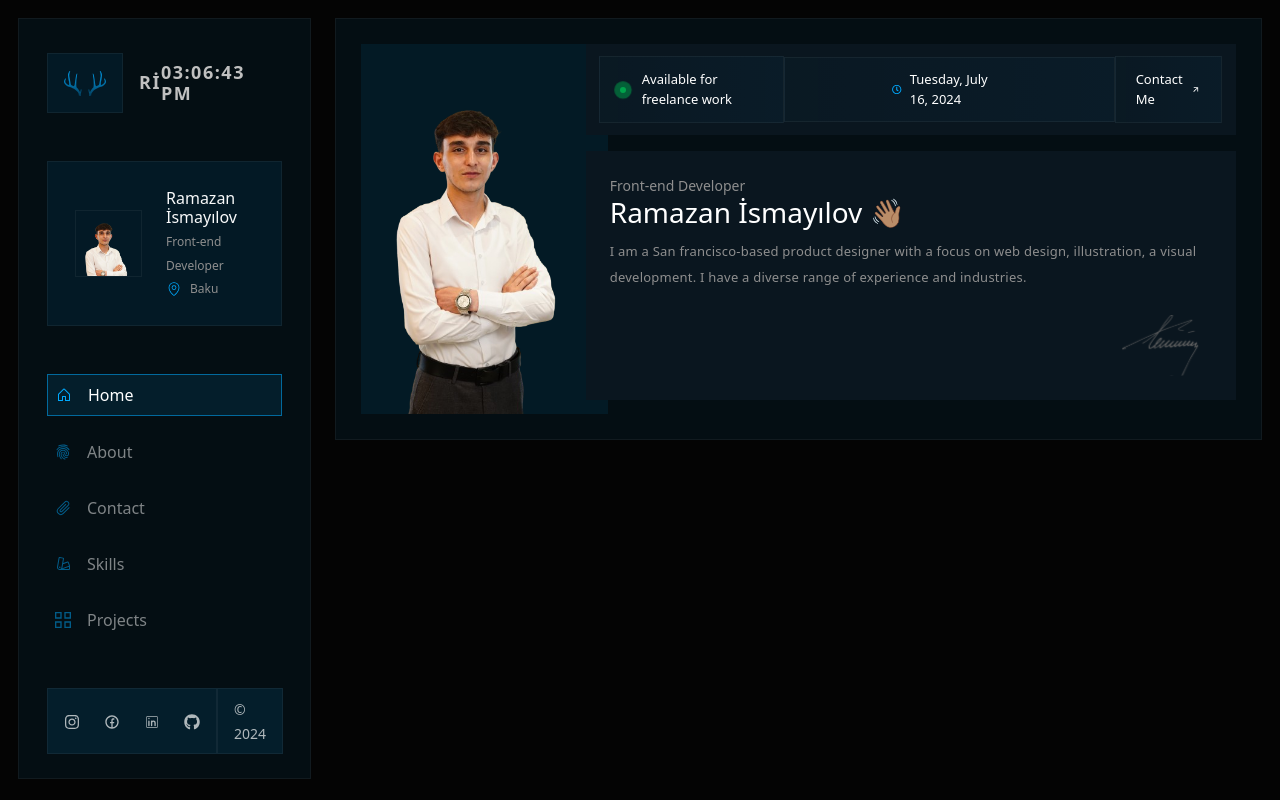
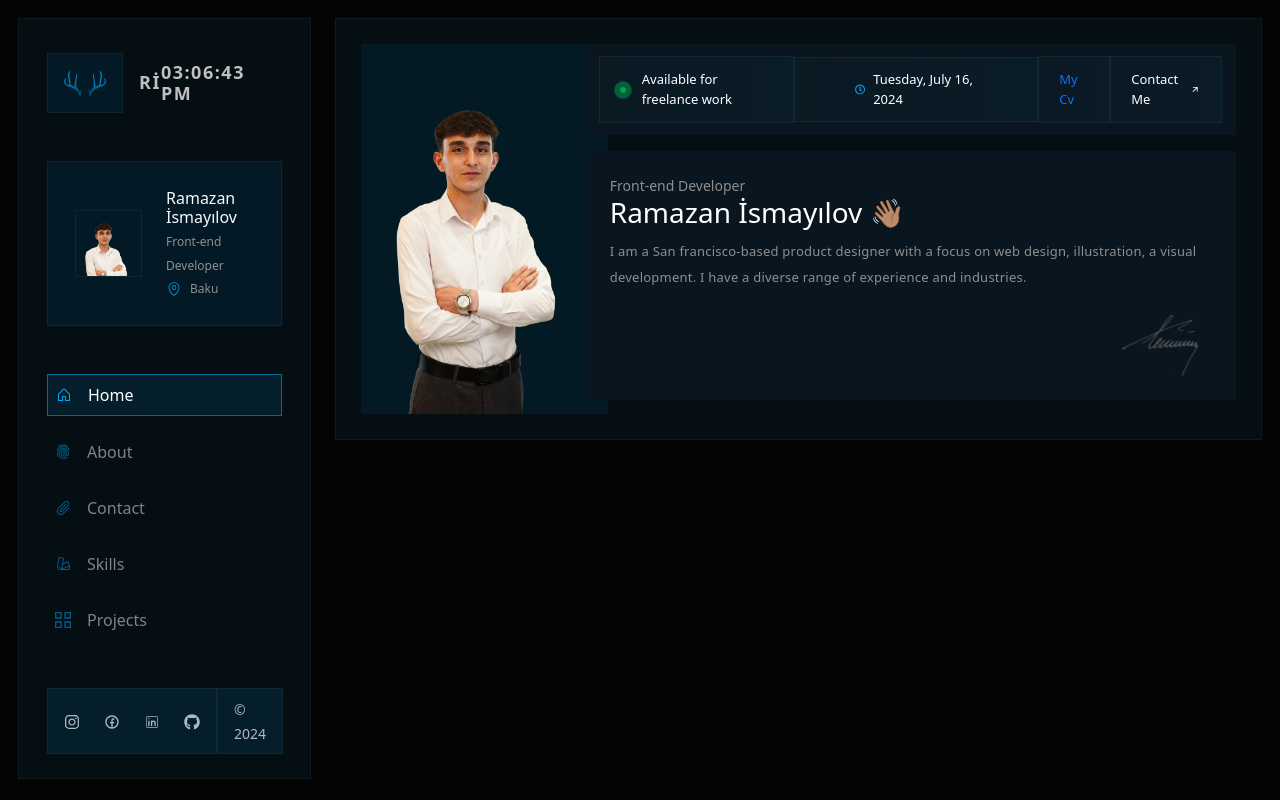
Before and after one commit to RamazanIsmayilov/MyPortfolio, a React (Create React App) app: page / in a window 1280 px wide. Built offline with nearby package versions, Linux system fonts and the light colour scheme; no server answers.

Commit message:
download cv

```diff
--- a/src/assets/css/home.css
+++ b/src/assets/css/home.css
@@ -11,6 +11,7 @@
 
 .home .hero .hero-content .top .available,
 .home .hero .hero-content .top .time,
+.home .hero .hero-content .top .cv,
 .home .hero .hero-content .top .contact-me {
     font-size: 13px;
     padding: 13px 21px 13px 20px;
@@ -19,7 +20,7 @@
 }
 
 .home .hero .hero-content .top .time {
-    padding: 12px 107px;
+    padding: 12px 60px;
 }
 
 .home .hero .hero-content .top .time .icon {
--- a/src/context/EducationProvider.tsx
+++ b/src/context/EducationProvider.tsx
@@ -1,4 +1,3 @@
-// src/context/EducationContext.tsx
 import React, { createContext, ReactNode, useEffect, useState } from 'react';
 
 interface EducationProps {
--- a/src/custom.d.ts
+++ b/src/custom.d.ts
@@ -20,3 +20,8 @@ declare module '*.jpeg' {
   const value: string;
   export default value;
 }
+
+declare module '*.pdf' {
+  const value: string;
+  export default value;
+}
--- a/src/pages/Home/Home.tsx
+++ b/src/pages/Home/Home.tsx
@@ -1,5 +1,6 @@
 import React, { useEffect, useState } from 'react'
 import MainImg from '../../assets/images/main.png'
+import Cv from '../../assets/pdf/cv.pdf';
 import { FaRegClock } from "react-icons/fa";
 import { RiArrowRightUpLine } from "react-icons/ri";
 import { ReactComponent as SignetureIcon } from "../../assets/images/signeture.svg";
@@ -44,6 +45,9 @@ const Home: React.FC = () => {
                   <FaRegClock className='icon' />
                   <p className='m-0'>{date}</p>
                 </div>
+                <div className="cv">
+                  <a download="Ramazan's Cv.pdf" href={Cv}>My Cv</a>
+                </div>
                 <div className="contact-me">
                   <Link to='/contact' className='text-white d-flex align-items-center gap-1 fw-medium'>
                     Contact Me
```
Also changed, not shown: 1 other file (tests, documents, lock files or other folders).
